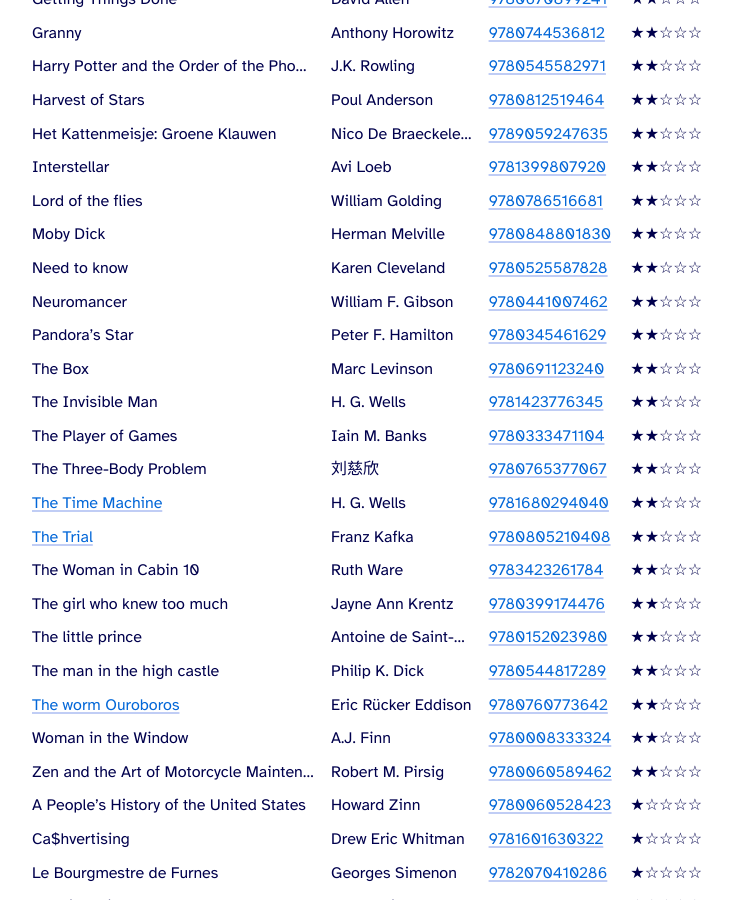
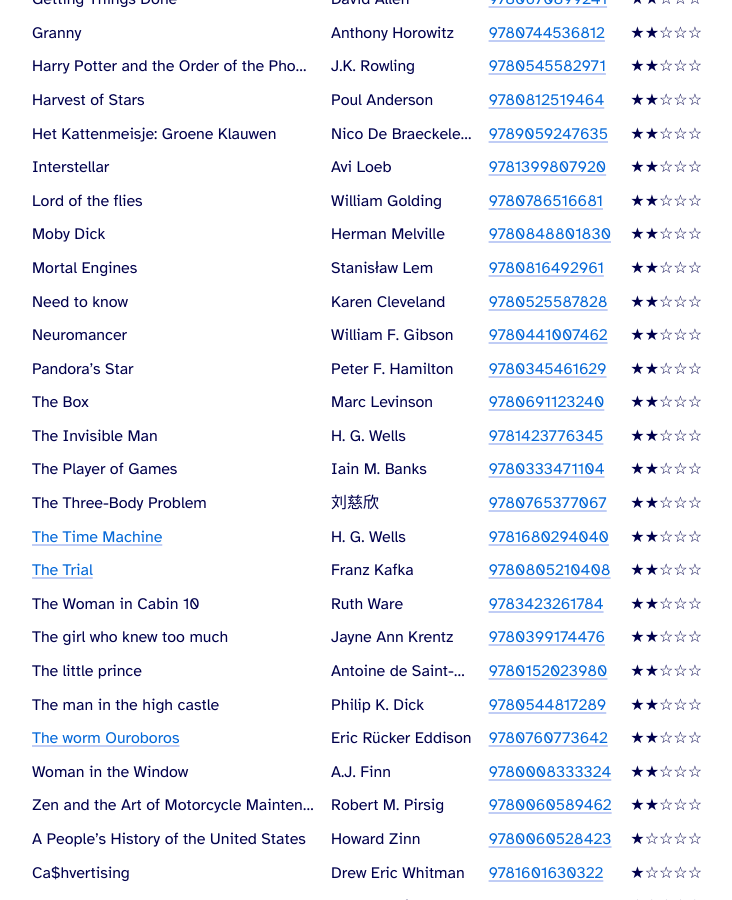
Before and after one commit to cimm/suffix, a Jekyll site: the page built from reading/index.html, in a window 1280 px wide and 900 px high, scrolled down 4054 px. Shown: the whole window, without its empty margins (273-1005 px from the left). Built offline with Jekyll 4.4.1, drawn with Linux system fonts in a browser that asks for light colours.

Commit message:
Add Mortal Engines by S. Lem

```diff
--- a/_data/books.yml
+++ b/_data/books.yml
@@ -337,6 +337,10 @@
   author: "Herman Melville"
   isbn13: 9780848801830
   rating: 2
+- name: "Mortal Engines"
+  author: "Stanisław Lem"
+  isbn13: 9780816492961
+  rating: 2
 - name: "Mother Night"
   author: "Kurt Vonnegut"
   isbn13: 9780385334143
```
